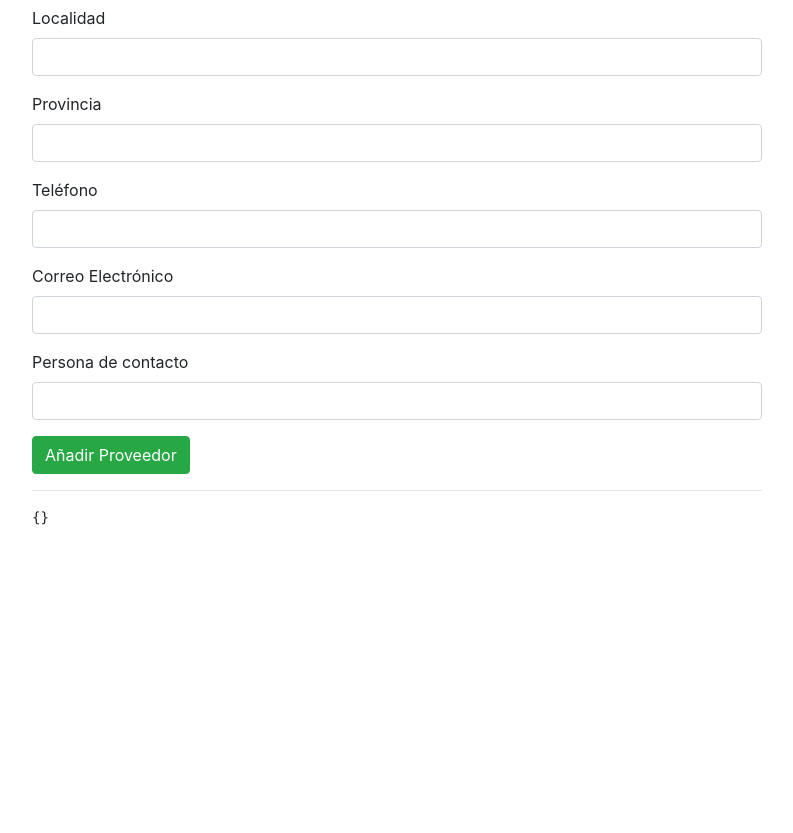
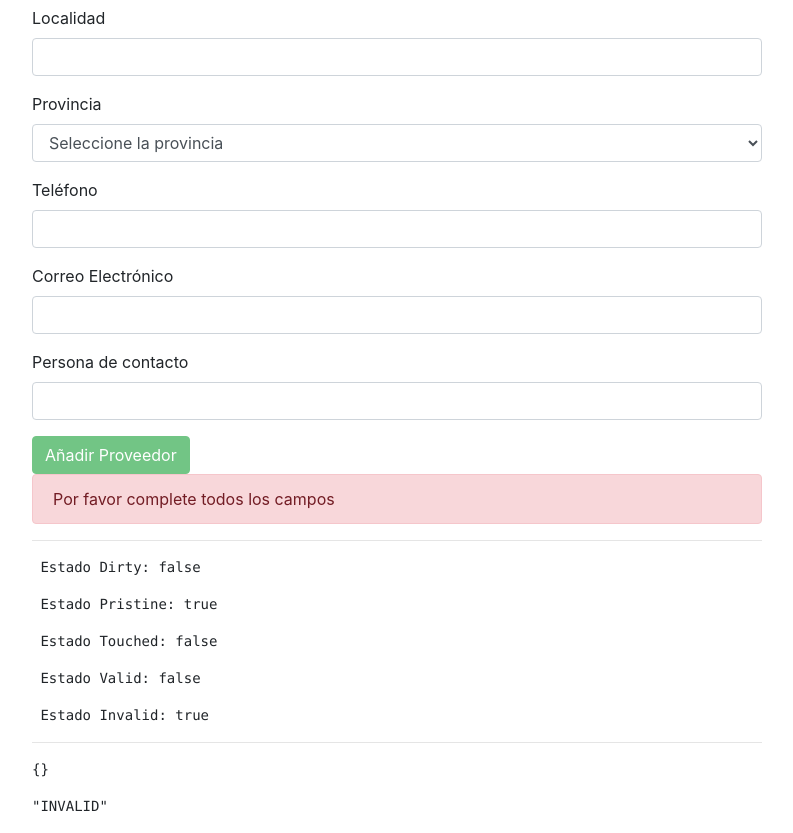
Before and after one commit to AMD031/appCompras, an Angular app: page /addprovee in a window 1280 px wide. Shown: the part 480-1313 px from the top of the page, without its empty margins (53-846 px from the left). Before the commit the page ends 1024 px from the top, so only its background shows below. Built offline with nearby package versions, Linux system fonts and the light colour scheme.

Commit message:
antes de empezar 9.4

```diff
--- a/src/app/proveedores/addprovee/addprovee.component.css
+++ b/src/app/proveedores/addprovee/addprovee.component.css
@@ -0,0 +1,15 @@
+input.ng-invalid.ng-touched {
+    border-left: 5px solid #a94442;
+}
+
+input.ng-valid.ng-dirty {
+    border-left: 5px solid #42A948;
+ }
+
+ .check {
+    color: #42A948;
+}
+
+.uncheck {
+    color: #a94442;
+}
--- a/src/app/proveedores/addprovee/addprovee.component.html
+++ b/src/app/proveedores/addprovee/addprovee.component.html
@@ -1,36 +1,39 @@
 <div class="row">
     <div class="col-xs-12 col-sm-10 col-md-8 col-sm-offset-1 col-md-offset 2">
         <h2>Añadir nuevo proveedor</h2>
-        <form #formpro="ngForm" (ngSubmit)="onSubmit()" >
+        <form #formpro="ngForm" (ngSubmit)="onSubmit()">
 
             <div class="form-group">
-                 <label for="nombre">Nombre</label>
-                 <input type="text" class="form-control" name="nombre"  ngModel>
+                <label for="nombre">Nombre</label>
+                <input type="text" class="form-control" name="nombre" ngModel required>
             </div>
 
             <div class="form-group">
                 <label for="cif">C.I.F.</label>
-                <input type="text" class="form-control" id="cif" name="cif"  ngModel>
+                <input type="text" class="form-control" id="cif" name="cif" ngModel>
             </div>
 
             <div class="form-group">
                 <label for="direccion">Dirección</label>
-                <input type="text" class="form-control" id="direccion" name="direccion"  ngModel>
+                <input type="text" class="form-control" id="direccion" name="direccion" ngModel>
             </div>
 
             <div class="form-group">
                 <label for="cp">Código Postal</label>
-                <input type="text" class="form-control" id="cp" name="cp"  ngModel>
+                <input type="text" class="form-control" id="cp" name="cp" ngModel>
             </div>
 
             <div class="form-group">
                 <label for="localidad">Localidad</label>
-                <input type="text" class="form-control" id="localidad" name="localidad"  ngModel>
+                <input type="text" class="form-control" id="localidad" name="localidad" ngModel>
             </div>
 
             <div class="form-group">
                 <label for="provincia">Provincia</label>
-                <input type="text" class="form-control" id="provincia" name="provincia"  ngModel>
+                <select class="form-control" id="provincia" ngModel name="provincia">
+                    <option value="">Seleccione la provincia</option>
+                    <option *ngFor="let provincia of provincias" [value]="provincia">{{provincia}} </option>
+                </select>
             </div>
 
             <div class="form-group">
@@ -40,17 +43,37 @@
 
             <div class="form-group">
                 <label for="email">Correo Electrónico</label>
-                <input type="text" class="form-control" id="email" name="email"  ngModel>
+                 <!-- iconos -->
+                <i class="fa fa-check-circle check" *ngIf="email.valid"></i>
+                <i class="fa fa-exclamation-circle uncheck" *ngIf="email.invalid && email.touched"></i>
+                 <!-- formulario -->
+                <input type="text" class="form-control" id="email" ngModel name="email" required email #email="ngModel">
+                 <!-- mensaje -->
+                <p class="alert alert-danger" *ngIf="email.invalid && email.touched"> Por favor introduzca una
+                    dirección de correo correcta.
+                </p>
             </div>
 
             <div class="form-group">
                 <label for="contacto">Persona de contacto</label>
-                <input type="text" class="form-control" id="contacto" name="contacto"  ngModel>
+                <input type="text" class="form-control" id="contacto" name="contacto" ngModel>
             </div>
 
-            <button type="submit" class="btn btn-success"> Añadir Proveedor</button>
+            <button type="submit" class="btn btn-success" [disabled]="!formpro.valid">
+                Añadir Proveedor
+            </button>
+            <p class="alert alert-danger " *ngIf="!formpro.valid">
+                 Por favor complete todos los campos
+            </p>
+            <hr>
+            <pre> Estado Dirty: {{ email.dirty }}</pre>
+            <pre> Estado Pristine: {{ email.pristine }}</pre>
+            <pre> Estado Touched: {{ email.touched }}</pre>
+            <pre> Estado Valid: {{ email.valid }}</pre>
+            <pre> Estado Invalid: {{ email.invalid }}</pre>
         </form>
         <hr>
         <pre>{{ proveedor | json }}</pre>
+        <pre>{{ formpro.status | json }}</pre>
     </div>
 </div>
--- a/src/app/proveedores/addprovee/addprovee.component.ts
+++ b/src/app/proveedores/addprovee/addprovee.component.ts
@@ -12,10 +12,64 @@ export class AddproveeComponent implements OnInit {
   @ViewChild('formpro') formpro: NgForm;
   proveedor: any = {};
 
+  provincias: string[] = [
+    'Álava',
+    'Albacete',
+    'Alicante',
+    'Almería',
+    'Asturias',
+    'Ávila',
+    'Badajoz',
+    'Barcelona',
+    'Burgos',
+    'Cáceres',
+    'Cádiz',
+    'Cantabria',
+    'Castellón',
+    'Ciudad Real',
+    'Córdoba',
+    'La Coruña',
+    'Cuenca',
+    'Gerona',
+    'Granada',
+    'Guadalajara',
+    'Guipúzcoa',
+    'Huelva',
+    'Huesca',
+    'IslasBaleares',
+    'Jaén',
+    'León',
+    'Lérida',
+    'Lugo',
+    'Madrid',
+    'Málaga',
+    'Murcia',
+    'Navarra',
+    'Orense',
+    'Palencia',
+    'Las Palmas',
+    'Pontevedra',
+    'La Rioja',
+    'Salamanca',
+    'Segovia',
+    'Sevilla',
+    'Soria',
+    'Tarragona',
+    'Santa Cruz de Tenerife',
+    'Teruel',
+    'Toledo',
+    'Valencia',
+    'Valladolid',
+    'Vizcaya',
+    'Zamora',
+    'Zaragoza'];
+
   constructor() { }
 
   ngOnInit(): void {
   }
+
+
 
   onSubmit(): void {
     this.proveedor.nombre = this.formpro.value.nombre;
@@ -31,4 +85,5 @@ export class AddproveeComponent implements OnInit {
     this.formpro.reset();
   }
 
+
 }
--- a/src/index.html
+++ b/src/index.html
@@ -6,6 +6,7 @@
   <base href="/">
   <meta name="viewport" content="width=device-width, initial-scale=1">
   <link rel="icon" type="image/x-icon" href="favicon.ico">
+  <script src="https://use.fontawesome.com/bacad173cf.js"></script>
 </head>
 <body>
   <app-root></app-root>
```
